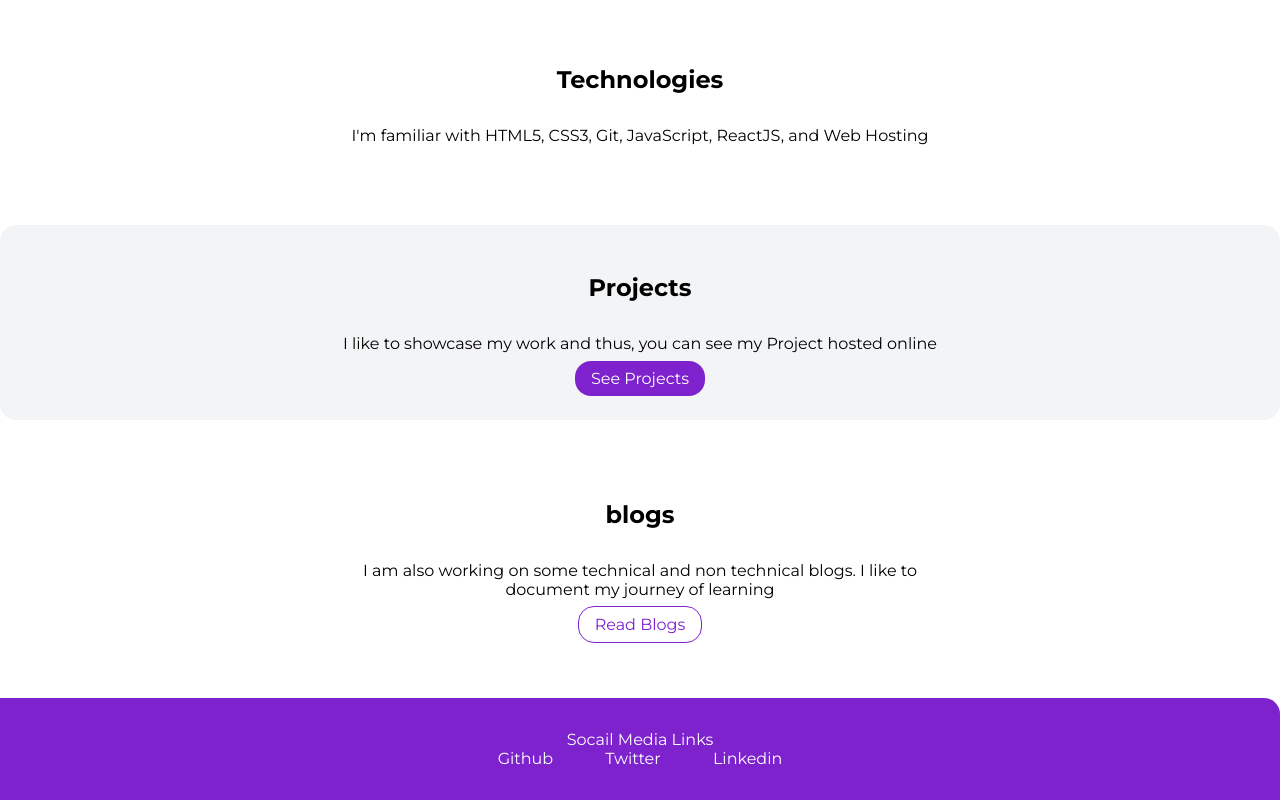
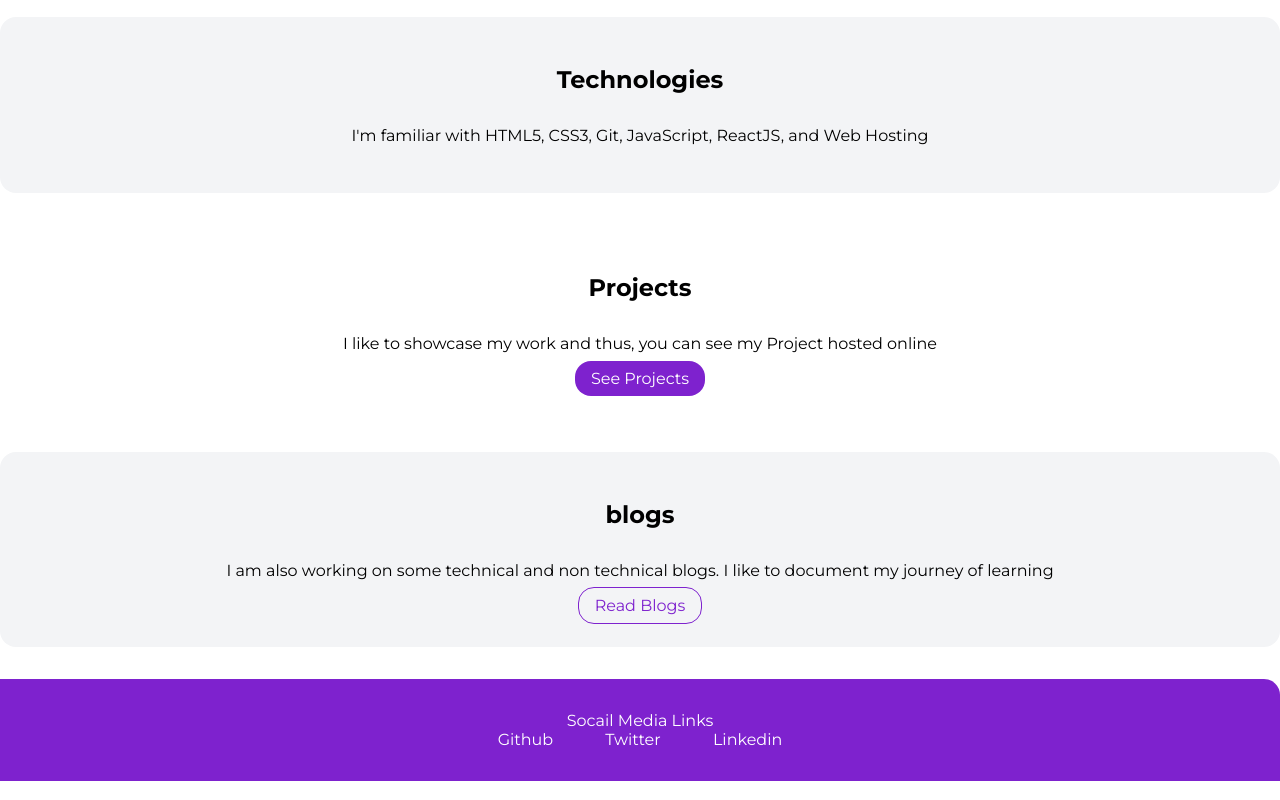
Before and after one commit to neerajdaksh/Neeraj-kumar-portfolio, a plain HTML site: page index.html in a window 1280 px wide. Shown: the part 511-1311 px from the top of the page. Drawn offline with Linux system fonts and the light colour scheme.

Commit message:
remove div

```diff
--- a/index.html
+++ b/index.html
@@ -24,19 +24,19 @@
     </header>
 
     <!-- Technologies Section -->
-    <section class="section">
-      <div class="container-center">
+    <section class="section ow">
+
         <h1>Technologies</h1>
         <p>
           I'm familiar with HTML5, CSS3, Git, JavaScript, ReactJS, and Web
           Hosting
         </p>
-      </div>
+
     </section>
 
     <!-- Project Section -->
-    <section class="section ow">
-      <div class=" container-center">
+    <section class="section ">
+
         <h1>Projects</h1>
         <p>
           I like to showcase my work and thus, you can see my Project hosted
@@ -44,20 +44,20 @@
         </p>
 
         <a href="/" class="link link-primary">See Projects</a>
-      </div>
+
     </section>
 
  <!-- Blogs Section -->
- <section class="section">
-    <div class="container container-center">
+ <section class="section ow">
+
         <h1>blogs</h1>
         <p>I am also working on some technical and non technical blogs. I like to document my journey of learning </p>
      <a href="" class="link link-secondry">Read Blogs</a>
-    </div>
+
  </section>
 
 <!-- footer -->
- <footer class="footer container">
+ <footer class="footer">
  <div class="footer-header">Socail Media Links</div>
  <ul class="list-non-bullet">
     <li class="list-item-inline"><a href="https://github.com/neerajdaksh" class="link">Github</a></li>
--- a/style.css
+++ b/style.css
@@ -137,6 +137,7 @@ padding: 2rem;
     padding: 2rem 1rem;
     text-align: center;
     color: white;
+
 }
 
 .footer .link{
```
